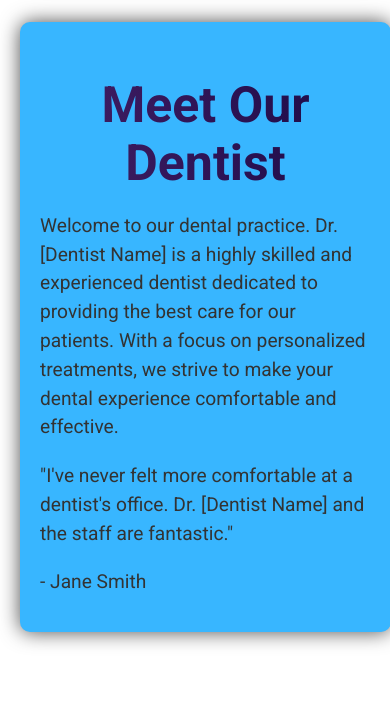
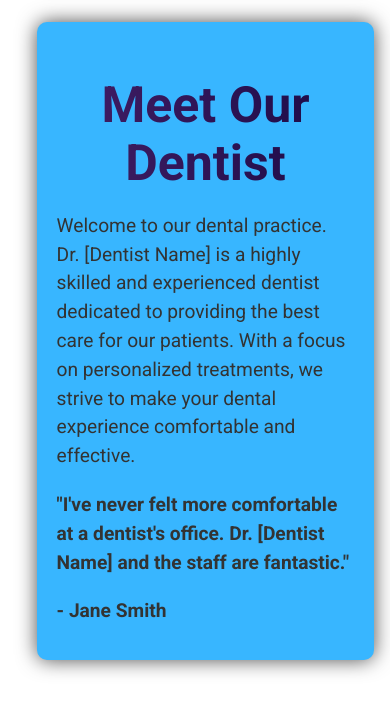
Before and after one commit to sergiux04/doctor-site, a plain HTML site: page index.html in a window 390 px wide. Shown: the part 1224-1938 px from the top of the page. Drawn offline with Linux system fonts and the light colour scheme.

Commit message:
Add files via upload

```diff
--- a/style.css
+++ b/style.css
@@ -192,7 +192,7 @@ button:hover {
   }
 
 .text-container {
-    max-width: 100;
+    max-width: 90%;
     flex: 1;
     padding: 20px;
     background-color: #38B6FF;
@@ -238,6 +238,7 @@ p {
 .testimonials-container {
     margin-top: 20px;
     width: 100%;
+    font-weight: bold;
 }
 
 .testimonial {
@@ -264,6 +265,7 @@ p {
         flex-direction: column;
         align-items: center;
         padding-top: 60%;
+        padding-right: 10%;
     }
 
     .image-container,
```
